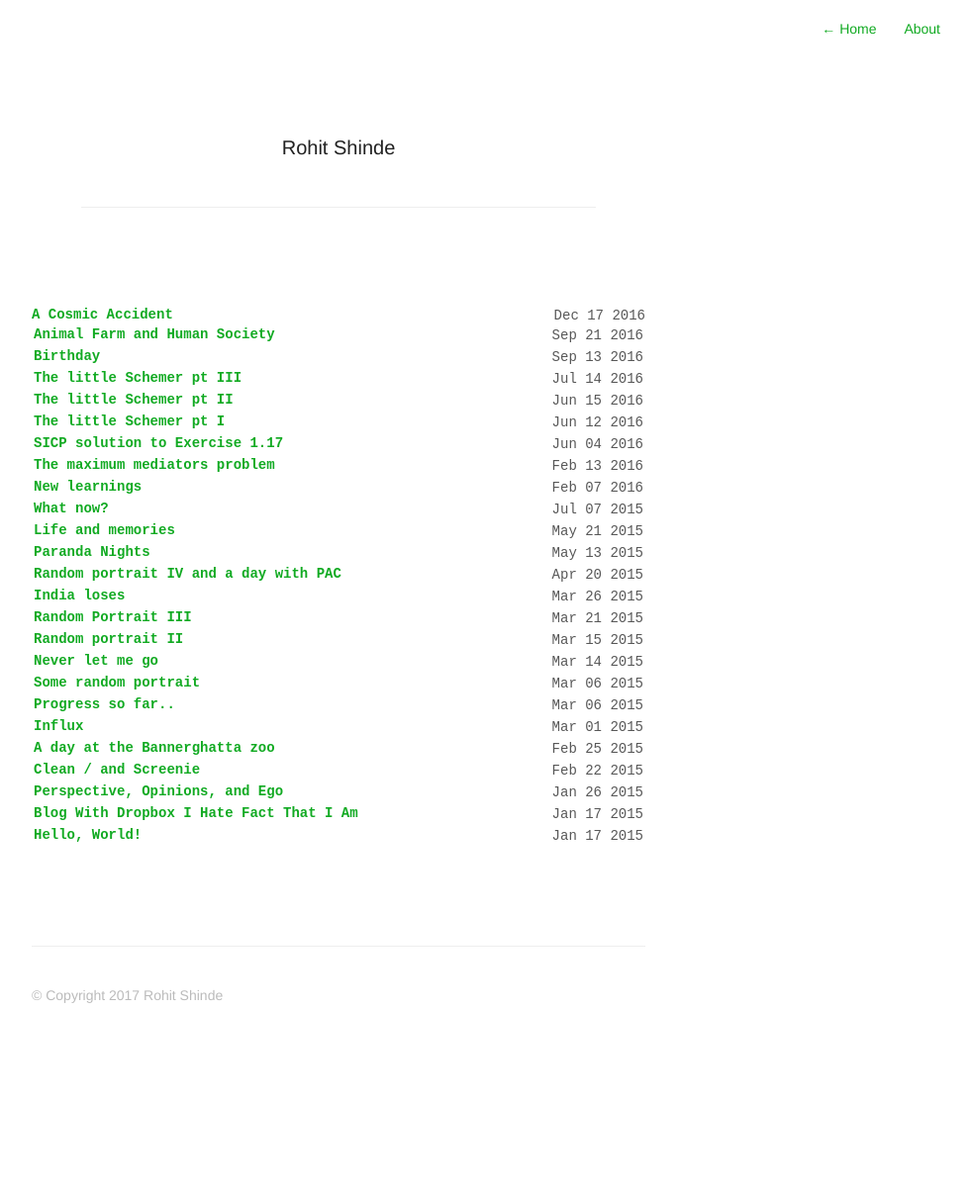
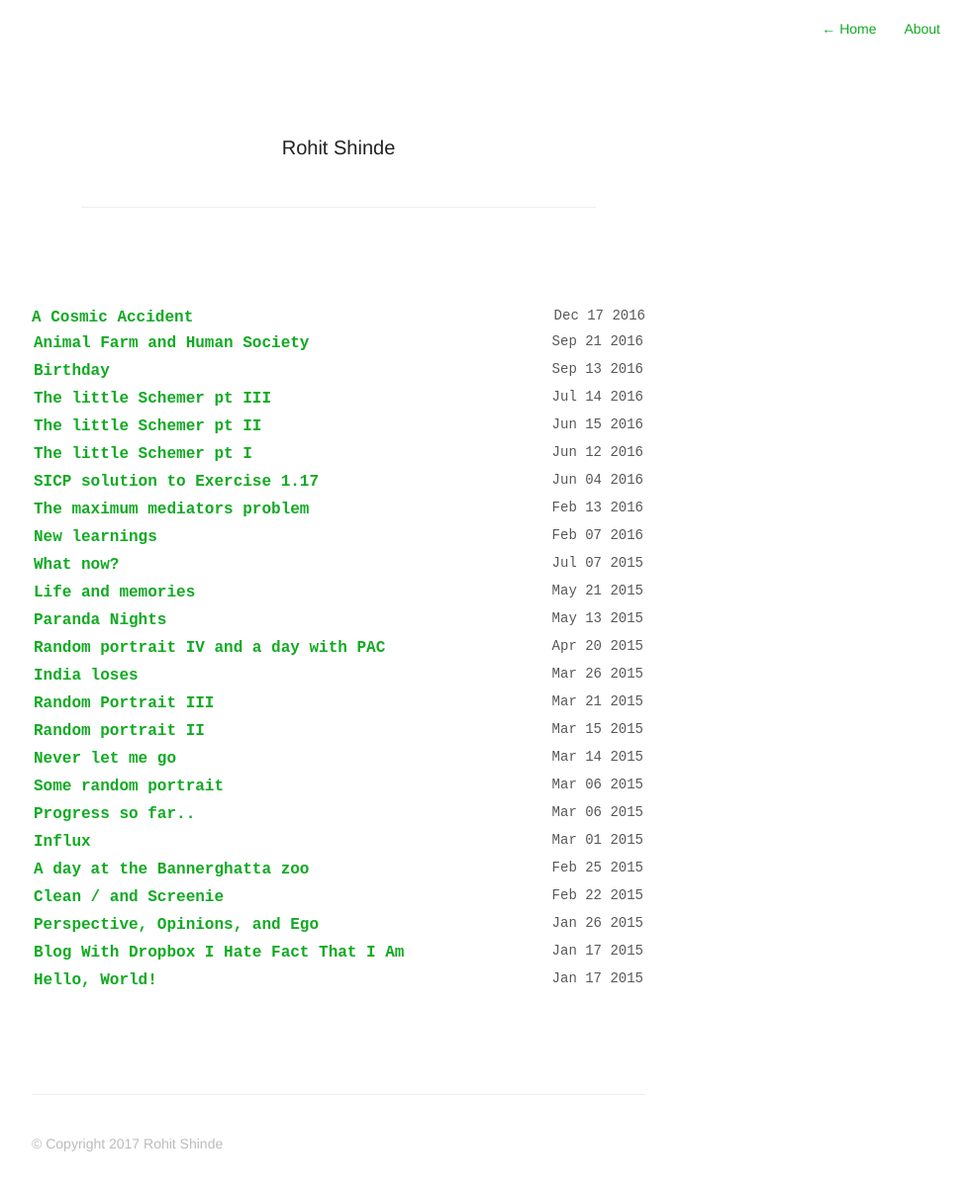
Before and after one commit to shinderohitt/shinderohitt.github.io, a Jekyll site: the page built from index.html, in a window 1280 px wide. Shown: the whole page at 99% size, without its empty margins (298-1279 px from the left). Built offline with Jekyll 4.4.1, drawn with Linux system fonts in a browser that asks for light colours; nearby versions of some CDN libraries; the list of posts is cut into pages by our own code; before the commit the page ends 1057 px from its top, so only the background shows below that.

Commit message:
[style] Make titles a little bigger

```diff
--- a/assets/css/style.css
+++ b/assets/css/style.css
@@ -415,7 +415,8 @@ Post List
 #post-list a {
     color: #1A2;
     display: block;
-    font: bold 14px monospace;
+    font: bold 16px monospace;
+    padding-bottom: 2px;
 }
 
 #post-list .dates {
```
